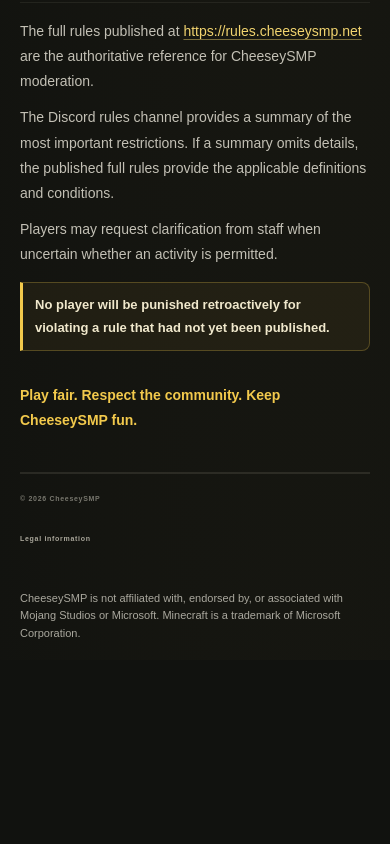
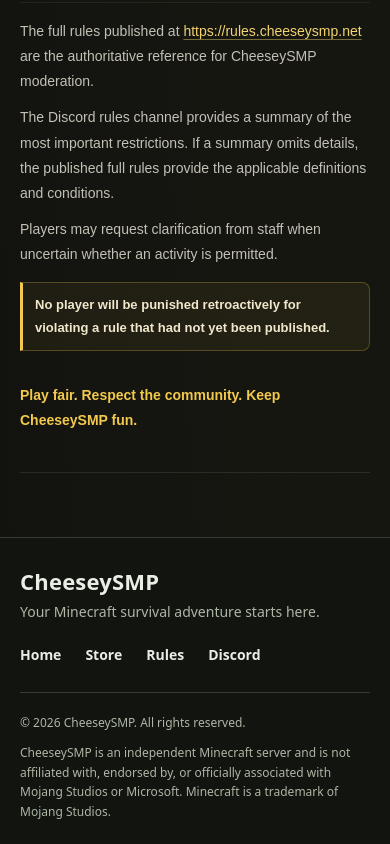
Before and after one commit to clept3s/Cheeseysmp-Rules, a plain HTML site: page index.html in a window 390 px wide. Shown: the part 11041-11885 px from the top of the page. Before the commit the page ends 11701 px from the top, so only its background shows below. Drawn offline with Linux system fonts and the light colour scheme.

Commit message:
Add files via upload

```diff
--- a/index.html
+++ b/index.html
@@ -207,12 +207,54 @@
                 </div>
             </main>
 
-            <footer class="site-footer">
-                <span>© 2026 CheeseySMP</span>
-                <a href="/legal.html">Legal information</a>
-            </footer>
-            <p class="minecraft-disclaimer">CheeseySMP is not affiliated with, endorsed by, or associated with Mojang Studios or Microsoft. Minecraft is a trademark of Microsoft Corporation.</p>
         </div>
+
+        <!-- CheeseySMP reusable footer: copy from START to END -->
+        <style>
+          .cheeseysmp-footer { box-sizing: border-box; width: 100%; margin-top: 64px; background: #11140f; color: #e9ede4; border-top: 1px solid #363c31; font-family: system-ui, -apple-system, BlinkMacSystemFont, "Segoe UI", sans-serif; }
+          .cheeseysmp-footer *, .cheeseysmp-footer *::before, .cheeseysmp-footer *::after { box-sizing: border-box; }
+          .cheeseysmp-footer__inner { max-width: 1180px; margin: 0 auto; padding: 36px 24px 24px; }
+          .cheeseysmp-footer__top { display: flex; justify-content: space-between; align-items: center; gap: 24px; padding-bottom: 28px; }
+          .cheeseysmp-footer__brand { font-size: 22px; font-weight: 800; margin: 0 0 6px; letter-spacing: .01em; color: #e9ede4; }
+          .cheeseysmp-footer__tagline { margin: 0; color: #aeb6a6; font-size: 14px; }
+          .cheeseysmp-footer__nav { display: flex; flex-wrap: wrap; gap: 14px 24px; }
+          .cheeseysmp-footer__nav a { color: #e9ede4; text-decoration: none; font-size: 14px; font-weight: 600; }
+          .cheeseysmp-footer__nav a:hover { color: #d8f36a; }
+          .cheeseysmp-footer__nav a:focus-visible { outline: 2px solid #d8f36a; outline-offset: 4px; }
+          .cheeseysmp-footer__bottom { border-top: 1px solid #363c31; padding-top: 20px; display: grid; grid-template-columns: 1fr 2fr; gap: 22px; align-items: start; }
+          .cheeseysmp-footer__copyright, .cheeseysmp-footer__disclaimer { margin: 0; color: #aeb6a6; font-size: 12px; line-height: 1.65; }
+          @media (max-width: 650px) {
+            .cheeseysmp-footer__top { flex-direction: column; align-items: flex-start; }
+            .cheeseysmp-footer__bottom { grid-template-columns: 1fr; gap: 10px; }
+            .cheeseysmp-footer__inner { padding: 28px 20px 22px; }
+          }
+        </style>
+        <footer class="cheeseysmp-footer" aria-label="CheeseySMP website footer">
+          <div class="cheeseysmp-footer__inner">
+            <div class="cheeseysmp-footer__top">
+              <div>
+                <p class="cheeseysmp-footer__brand">CheeseySMP</p>
+                <p class="cheeseysmp-footer__tagline">Your Minecraft survival adventure starts here.</p>
+              </div>
+              <nav class="cheeseysmp-footer__nav" aria-label="Official CheeseySMP links">
+                <a href="https://cheeseysmp.net">Home</a>
+                <a href="https://store.cheeseysmp.net">Store</a>
+                <a href="https://rules.cheeseysmp.net">Rules</a>
+                <a href="https://discord.gg/cheeseysmp">Discord</a>
+              </nav>
+            </div>
+            <div class="cheeseysmp-footer__bottom">
+              <p class="cheeseysmp-footer__copyright">© <span class="cheeseysmp-footer__year">2026</span> CheeseySMP. All rights reserved.</p>
+              <p class="cheeseysmp-footer__disclaimer">CheeseySMP is an independent Minecraft server and is not affiliated with, endorsed by, or officially associated with Mojang Studios or Microsoft. Minecraft is a trademark of Mojang Studios.</p>
+            </div>
+          </div>
+        </footer>
+        <script>
+          document.querySelectorAll('.cheeseysmp-footer__year').forEach(function (el) {
+            el.textContent = new Date().getFullYear();
+          });
+        </script>
+        <!-- END CheeseySMP reusable footer -->
         <script src="rules.js" defer></script>
     </body>
 </html>
--- a/style.css
+++ b/style.css
@@ -185,16 +185,6 @@ h3 { margin-bottom: 5px; font: 600 24px 'Space Grotesk', sans-serif; letter-spac
 .site-footer { align-items: center; gap: 16px; line-height: 1.8; }
 .site-footer > span { max-width: 72%; }
 .site-footer a { min-height: 44px; display: inline-flex; align-items: center; white-space: nowrap; }
-.legal-main { min-height: 60vh; max-width: 760px; padding: 72px 0 60px; }
-.legal-title { margin: 0 0 15px; color: var(--text); font: 700 clamp(36px, 6vw, 54px)/1.05 'Space Grotesk', Arial, sans-serif; letter-spacing: -.055em; }
-.legal-intro { max-width: 650px; margin: 0 0 25px; color: #c3c0b5; font-size: 16px; line-height: 1.75; }
-.legal-card { margin: 15px 0; padding: 19px 21px; border: 1px solid var(--line); border-radius: 10px; background: rgba(255,255,255,.025); }
-.legal-card h2 { margin-bottom: 13px; font-size: 19px; }
-.legal-card p { margin: 0 0 10px; color: #c3c0b5; font-size: 14px; line-height: 1.75; }
-.legal-card p:last-child { margin-bottom: 0; }
-.legal-card strong { color: #e8e5da; }
-.legal-note { color: #aaa89e; font-size: 12px; line-height: 1.7; }
-.legal-footer { margin-top: 0; }
 
 @media (prefers-reduced-motion: reduce) {
     html { scroll-behavior: auto; }
@@ -255,6 +245,4 @@ h3 { margin-bottom: 5px; font: 600 24px 'Space Grotesk', sans-serif; letter-spac
     .search-controls button { min-width: 60px; }
     .site-footer { align-items: flex-start; flex-direction: column; }
     .site-footer > span { max-width: 100%; }
-    .legal-main { min-height: 65vh; padding: 48px 0 35px; }
-    .legal-card { padding: 16px; }
 }
```
Also changed, not shown: 1 other file.
